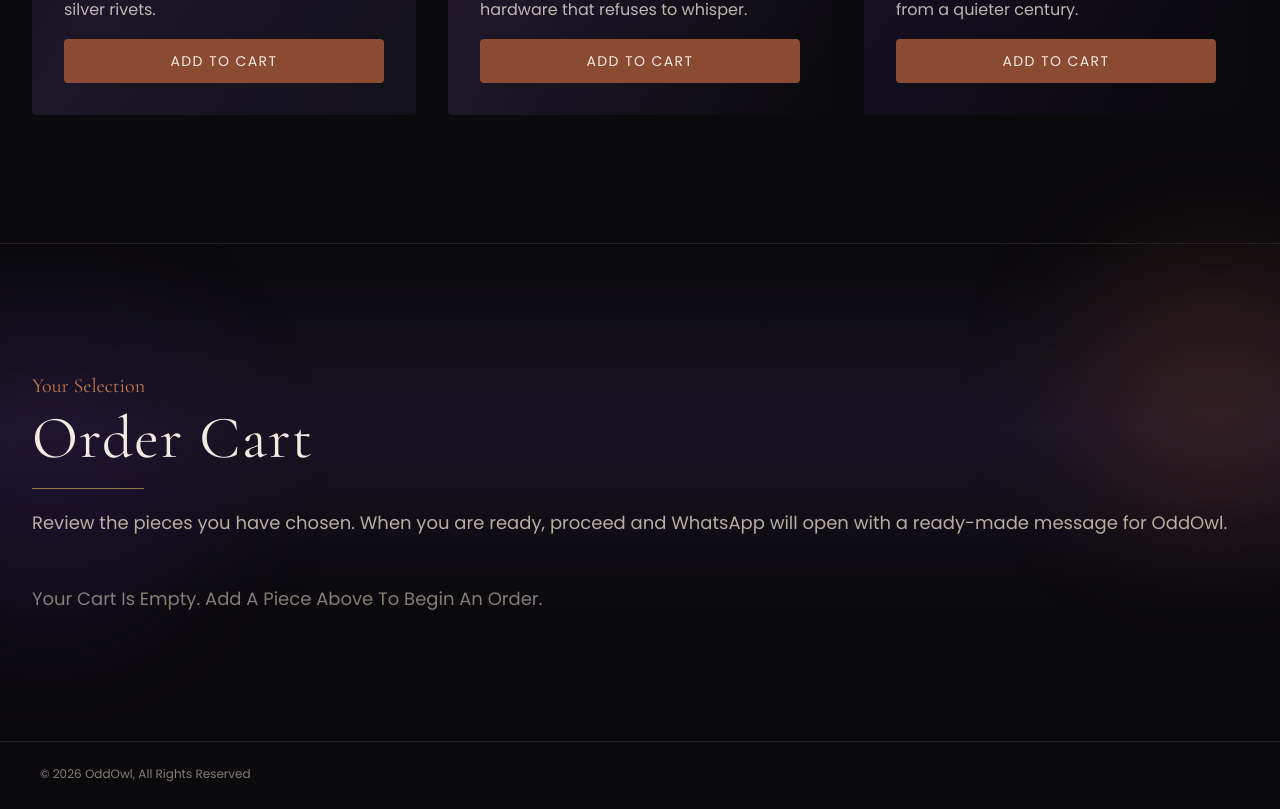
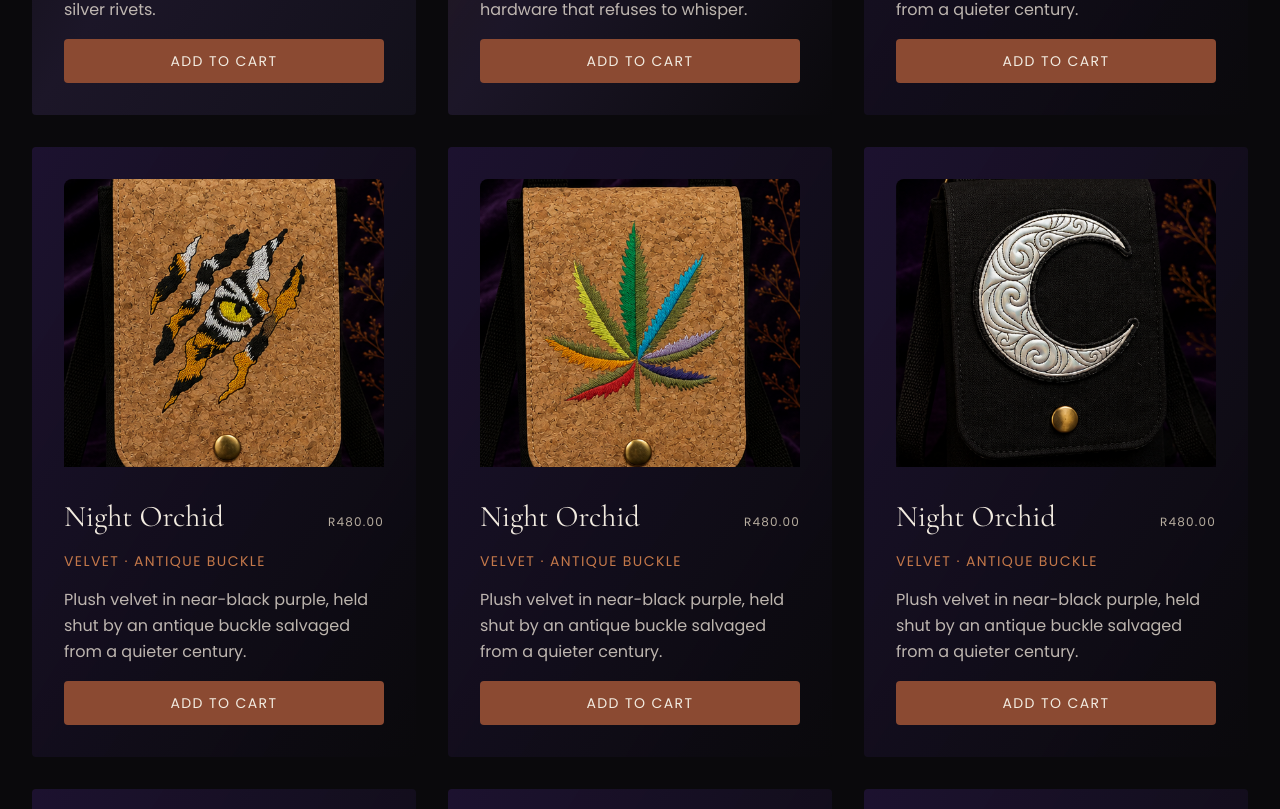
Before and after one commit to rhodevanwyk/OddOwl_Website, a React (Vite) app: page /products in a window 1280 px wide. Shown: the part 2331-3140 px from the top of the page. Built offline with nearby package versions, Linux system fonts and the light colour scheme; a web font is replaced by a local one.

Commit message:
Extending product list

```diff
--- a/src/data/products.js
+++ b/src/data/products.js
@@ -4,12 +4,12 @@ import product3 from "../assets/product3.png";
 import product4 from "../assets/product4.png";
 import product5 from "../assets/product5.png";
 import product6 from "../assets/product6.png";
-import product7 from "../assets/product6.png";
-import product8 from "../assets/product6.png";
-import product9 from "../assets/product6.png";
-import product10 from "../assets/product6.png";
-import product11 from "../assets/product6.png";
-import product12 from "../assets/product6.png";
+import product7 from "../assets/evilbunny.png";
+import product8 from "../assets/redbird.png";
+import product9 from "../assets/dragon.png";
+import product10 from "../assets/tiger.png";
+import product11 from "../assets/weed.png";
+import product12 from "../assets/crescent.png";
 import product13 from "../assets/product6.png";
 
 export default [
@@ -82,7 +82,7 @@ export default [
   amount: 450,
 },
   {
-    image: product2,
+    image: product7,
     title: "Obsidian Owl",
     material: "Black calf · Silver rivets",
     blurb:
@@ -93,7 +93,7 @@ export default [
     amount: 190,
   },
   {
-    image: product1,
+    image: product8,
     title: "Thorn Bloom",
     material: "Floral damask · Rose hardware",
     blurb:
@@ -104,7 +104,84 @@ export default [
     amount: 360,
   },
   {
-    image: product3,
+    image: product9,
+    title: "Night Orchid",
+    material: "Velvet · Antique buckle",
+    blurb:
+      "Plush velvet in near-black purple, held shut by an antique buckle salvaged from a quieter century.",
+    tone: "from-velvet/60 via-from to-void",
+    accent: "text-copper",
+    price: "R480.00",
+    amount: 480,
+  },
+  {
+    image: product10,
+    title: "Night Orchid",
+    material: "Velvet · Antique buckle",
+    blurb:
+      "Plush velvet in near-black purple, held shut by an antique buckle salvaged from a quieter century.",
+    tone: "from-velvet/60 via-from to-void",
+    accent: "text-copper",
+    price: "R480.00",
+    amount: 480,
+  },
+  {
+    image: product11,
+    title: "Night Orchid",
+    material: "Velvet · Antique buckle",
+    blurb:
+      "Plush velvet in near-black purple, held shut by an antique buckle salvaged from a quieter century.",
+    tone: "from-velvet/60 via-from to-void",
+    accent: "text-copper",
+    price: "R480.00",
+    amount: 480,
+  },
+  {
+    image: product12,
+    title: "Night Orchid",
+    material: "Velvet · Antique buckle",
+    blurb:
+      "Plush velvet in near-black purple, held shut by an antique buckle salvaged from a quieter century.",
+    tone: "from-velvet/60 via-from to-void",
+    accent: "text-copper",
+    price: "R480.00",
+    amount: 480,
+  },
+  {
+    image: product8,
+    title: "Night Orchid",
+    material: "Velvet · Antique buckle",
+    blurb:
+      "Plush velvet in near-black purple, held shut by an antique buckle salvaged from a quieter century.",
+    tone: "from-velvet/60 via-from to-void",
+    accent: "text-copper",
+    price: "R480.00",
+    amount: 480,
+  },
+  {
+    image: product8,
+    title: "Night Orchid",
+    material: "Velvet · Antique buckle",
+    blurb:
+      "Plush velvet in near-black purple, held shut by an antique buckle salvaged from a quieter century.",
+    tone: "from-velvet/60 via-from to-void",
+    accent: "text-copper",
+    price: "R480.00",
+    amount: 480,
+  },
+  {
+    image: product8,
+    title: "Night Orchid",
+    material: "Velvet · Antique buckle",
+    blurb:
+      "Plush velvet in near-black purple, held shut by an antique buckle salvaged from a quieter century.",
+    tone: "from-velvet/60 via-from to-void",
+    accent: "text-copper",
+    price: "R480.00",
+    amount: 480,
+  },
+  {
+    image: product8,
     title: "Night Orchid",
     material: "Velvet · Antique buckle",
     blurb:
```
